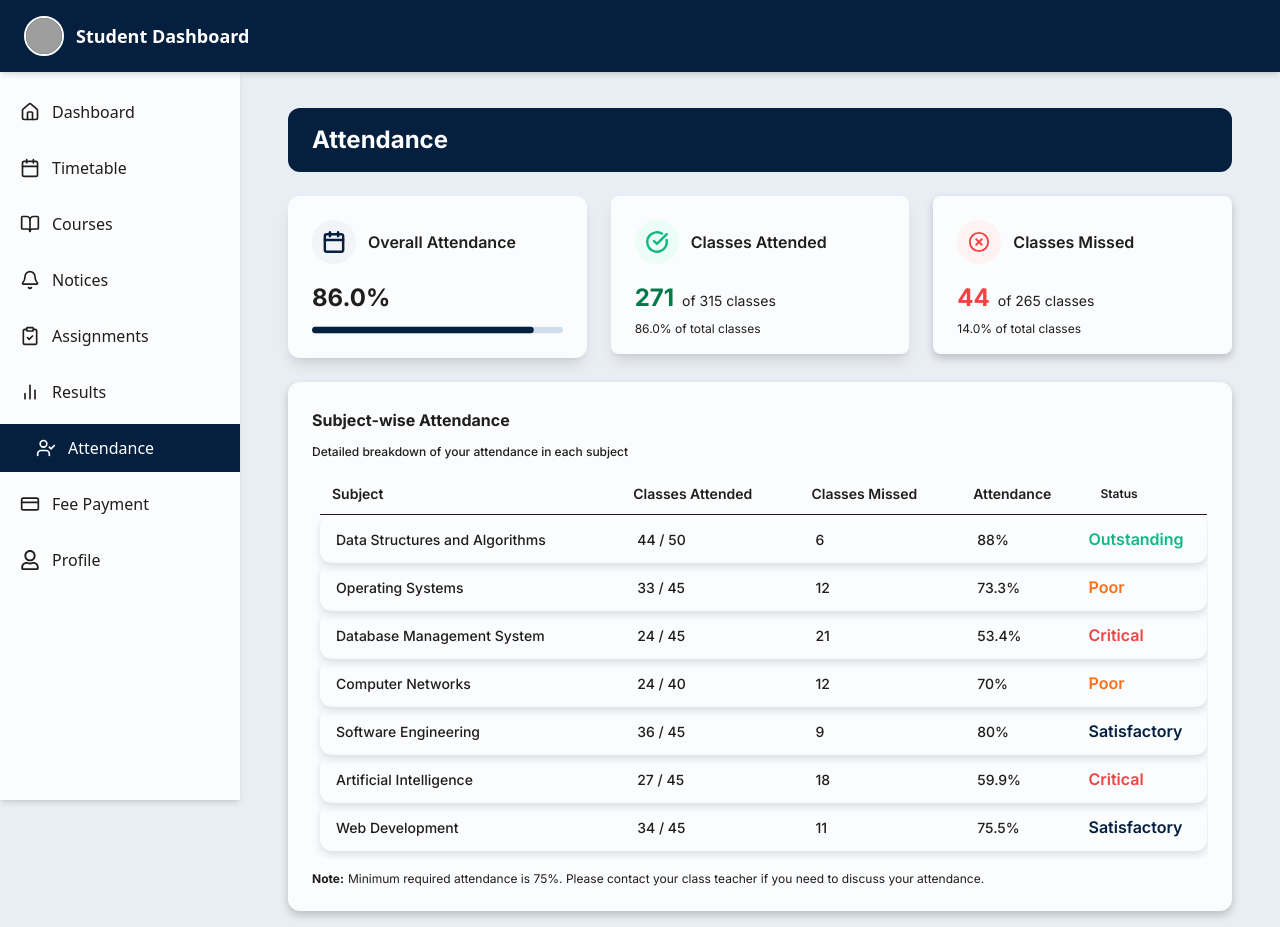
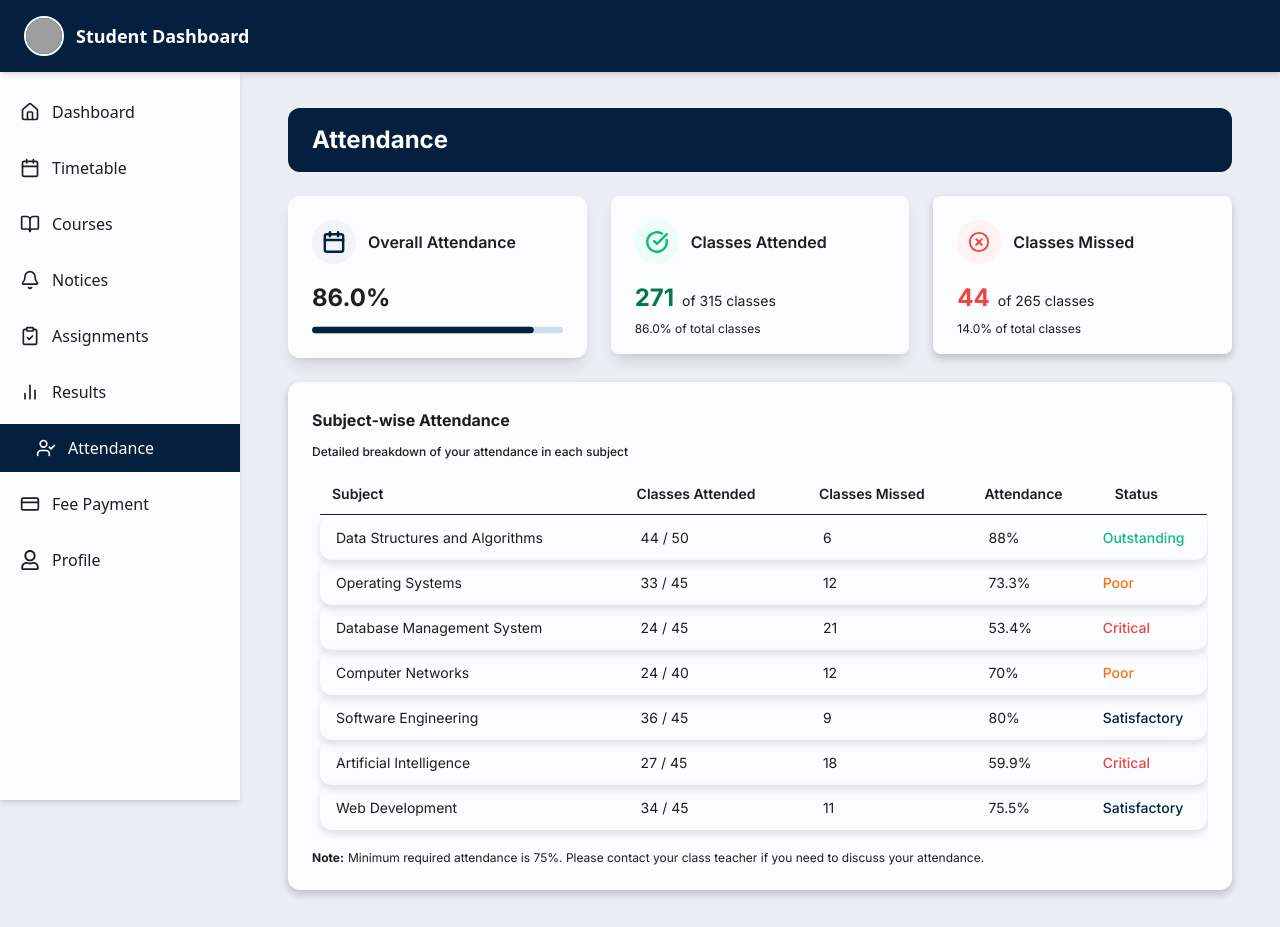
Before and after one commit to Aristiec/SMSfrontend, a React (Vite) app in the folder frontend/: page /attendance in a window 1280 px wide. After the commit the page ends 906 px from the top, so only its background shows below. Built offline with nearby package versions, Linux system fonts and the light colour scheme; grey boxes are pictures that could not be loaded; a web font is replaced by a local one.

Commit message:
Font changes in attendance table

```diff
--- a/frontend/src/pages/student/Attendance.jsx
+++ b/frontend/src/pages/student/Attendance.jsx
@@ -189,7 +189,7 @@ const AttendanceTable = () => {
                 <th className="p-3 font-semibold ">Classes Attended</th>
                 <th className="p-3 font-semibold ">Classes Missed</th>
                 <th className="p-3 font-semibold ">Attendance</th>
-                <th className="p-3 font-semibold  text-[12px]">Status</th>
+                <th className="p-3 font-semibold ">Status</th>
               </tr>
             </thead>
             <tbody className="bg-[#FAFCFD]  px-[12px] py-[24px] border-spacing-y-[12px]">
@@ -209,19 +209,21 @@ const AttendanceTable = () => {
                     style={{ boxShadow: "0px 4px 8px 0px #0000001F" }}
                     className="px-[12px] rounded-[12px] py-[24px] align-middle"
                   >
-                    <td className="py-3 px-4 font-medium text-[#1F1D1D] font-[Inter] text-left text-[14px] align-middle ">
+                    <td className="py-3 px-4 font-normal text-[#1F1D1D] font-[Inter] text-left text-[14px] align-middle ">
                       {item.subject}
                     </td>
-                    <td className="py-3 px-4 font-medium text-[#1F1D1D] font-[Inter] text-left text-[14px] align-middle">
+                    <td className="py-3 px-4 font-normal text-[#1F1D1D] font-[Inter] text-left text-[14px] align-middle">
                       {item.attended} / {item.total}
                     </td>
-                    <td className="py-3 px-4 font-medium text-[#1F1D1D] font-[Inter] text-left text-[14px] align-middle">
+                    <td className="py-3 px-4 font-normal text-[#1F1D1D] font-[Inter] text-left text-[14px] align-middle">
                       {item.missed}
                     </td>
-                    <td className="py-3 px-4 font-medium text-[#1F1D1D] font-[Inter] text-left text-[14px] align-middle">
+                    <td className="py-3 px-4 font-normal text-[#1F1D1D] font-[Inter] text-left text-[14px] align-middle">
                       {item.attendance}%
                     </td>
-                    <td className={`py-3 font-semibold ${statusColor}`}>
+                    <td
+                      className={`py-3 text-[14px] font-[Inter] font-medium ${statusColor}`}
+                    >
                       {item.status}
                     </td>
                   </tr>
```
